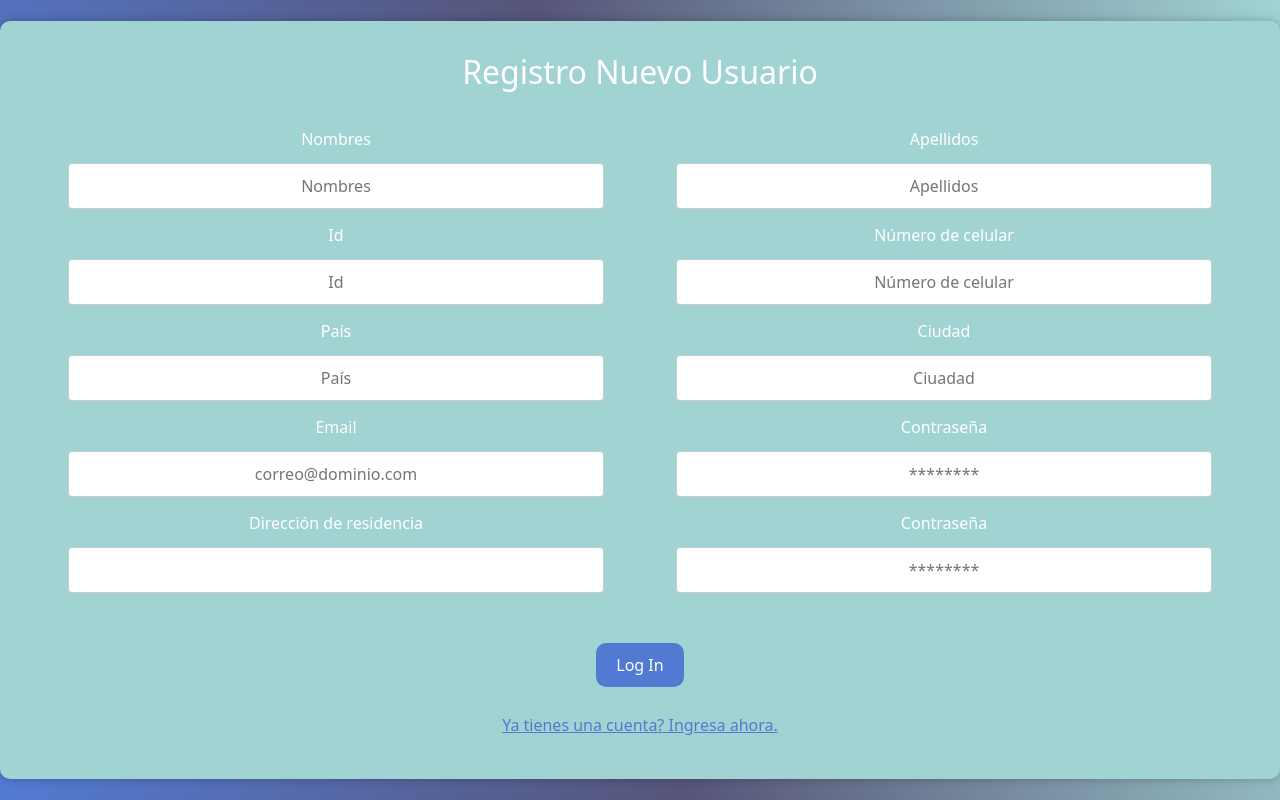
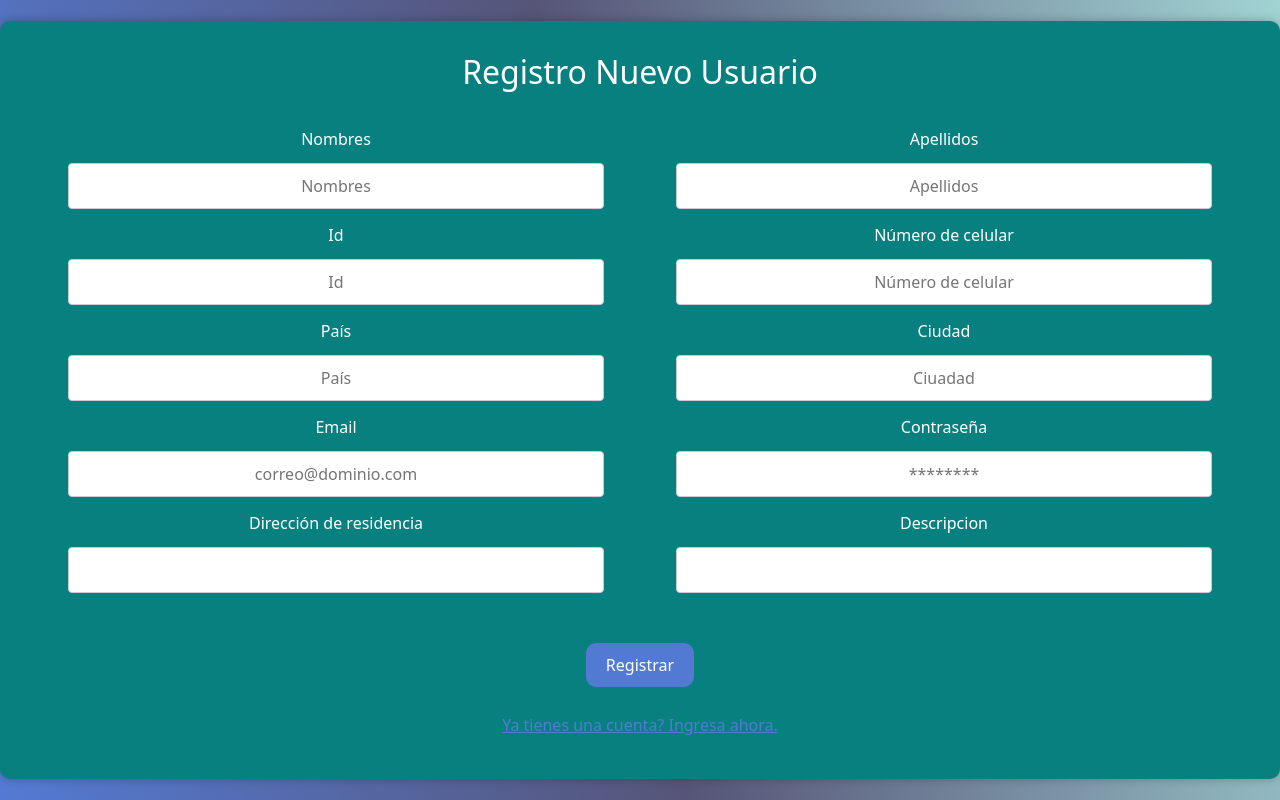
Before and after one commit to AndresGB1/workLinker-Front, a React (Create React App) app: page / in a window 1280 px wide. Both pictures are taken after a click on the button "No tienes una cuenta? Registratre ahora.". Built offline with nearby package versions, Linux system fonts and the light colour scheme.

Commit message:
Borrar usuario

```diff
--- a/src/App.css
+++ b/src/App.css
@@ -15,6 +15,12 @@ body {
   height: 75px;
   position: center;
 
+}
+.btn-container {
+  display: flex;
+  justify-content: center;
+  align-items: center;
+  margin-top: 10px;
 }
 
 /* Center app content */
@@ -85,7 +91,7 @@ body {
 }
 
 .auth-form-container {
-  background-color: #a1d3d3;
+  background-color: #098080;
 }
 
 .auth-form-container input::placeholder {
--- a/src/App.js
+++ b/src/App.js
@@ -3,6 +3,7 @@ import './App.css';
 import { Login } from "./pages/Login/Login";
 import { Register } from "./pages/Register/Register";
 import { Edit } from "./pages/Edit/Edit";
+import {Delete} from "./pages/Delete/Delete";
 
 function App() {
   const [currentForm, setCurrentForm] = useState('login');
@@ -17,12 +18,12 @@ function App() {
       <Login onFormSwitch={toggleForm} />
     ) : currentForm === "register" ? (
       <Register onFormSwitch={toggleForm} />
+    ) : currentForm === "edit" ? (
+      <Edit onFormSwitch={toggleForm} />
     ) : (
-        <Edit onFormSwitch={toggleForm} />
+      <Delete onFormSwitch={toggleForm} />
     )}
   </div>
-
 );
 }
-
 export default App;
--- /dev/null
+++ b/src/pages/Delete/Delete.jsx
@@ -0,0 +1,36 @@
+import React, { useState } from "react";
+
+export const Delete = (props) => {
+const [id, setId] = useState('');
+const [action, setAction] = useState('delete');
+
+const handleDelete = (e) => {
+  e.preventDefault();
+}
+
+return (
+    <div className="auth-form-container">
+      <form className="delete-form" onSubmit={handleDelete}>
+        <h2>Borra/Inhabilita tu usuario</h2>
+        <div style={{ width: '100%', display: 'inline-block' }}>
+          <label htmlFor="id">ID del usuario</label>
+          <br></br>
+          <input value={id} name="id" onChange={(e) => setId(e.target.value)} id="id" placeholder="ID del usuario" />
+        </div>
+        <br></br>
+        <br></br>
+        <label htmlFor="action">Acción a realizar:</label>
+        <br></br>
+        <div style={{ display: 'flex', alignItems: 'center' }}>
+          <input type="radio" id="delete" name="action" value="delete" checked={action === 'delete'} onChange={(e) => setAction(e.target.value)} />
+          <label htmlFor="delete" style={{ marginLeft: '5px' }}>Borrar cuenta</label>
+          <input type="radio" id="disable" name="action" value="disable" checked={action === 'disable'} onChange={(e) => setAction(e.target.value)} style={{ marginLeft: '100px' }} />
+          <label htmlFor="disable" style={{ marginLeft: '5px' }}>Inhabilitar cuenta</label>
+        </div>
+        <br></br>
+        <button type="submit">Realizar</button>
+      </form>
+      <button className="link-btn" onClick={() => props.onFormSwitch('login')}>Regresar.</button>
+    </div>
+  )
+}
--- a/src/pages/Edit/Edit.jsx
+++ b/src/pages/Edit/Edit.jsx
@@ -69,13 +69,13 @@ export const Edit = (props) => {
                 <input value={address} onChange={(e) => setAddress(e.target.value)}type="address" placeholder="" id="address" name="address" />
             </div>
             <div style={{ width: '50%', display: 'inline-block' }}>
-                <label htmlFor="description">Description</label>
+                <label htmlFor="description">Descripcion</label>
                 <br></br>
                 <input value={description} onChange={(e) => setPass(e.target.value)} type="description" placeholder="" id="description" name="description" />
             </div>
         </div>
         <br></br>
-        <button type="submit">Edit</button>
+        <button type="submit">Editar</button>
     </form>
     <button className="link-btn" onClick={() => props.onFormSwitch('login')}>Regresar.</button>
 </div>
--- a/src/pages/Login/Login.jsx
+++ b/src/pages/Login/Login.jsx
@@ -41,6 +41,7 @@ export const Login = (props) => {
             </form>
             <button className="link-btn" onClick={() => props.onFormSwitch('register')}>No tienes una cuenta? Registratre ahora.</button>
             <button className="link-btnEdit" onClick={() => props.onFormSwitch('edit')}>Edita tu perfil.</button>
+            <button className="link-btnDelete" onClick={() => props.onFormSwitch('delete')}>Borra tu perfil.</button>
         </div>
     )
 }
--- a/src/pages/Register/Register.jsx
+++ b/src/pages/Register/Register.jsx
@@ -69,13 +69,13 @@ export const Register = (props) => {
                 <input value={address} onChange={(e) => setAddress(e.target.value)}type="address" placeholder="" id="address" name="address" />
             </div>
             <div style={{ width: '50%', display: 'inline-block' }}>
-                <label htmlFor="password">Contraseña</label>
+                <label htmlFor="description">Descripcion</label>
                 <br></br>
-                <input value={pass} onChange={(e) => setPass(e.target.value)} type="password" placeholder="********" id="password" name="password" />
+                <input value={description} onChange={(e) => setDescription(e.target.value)} type="description" placeholder="" id="description" name="description" />
             </div>
         </div>
         <br></br>
-        <button type="submit">Log In</button>
+        <button type="submit">Registrar</button>
     </form>
     <button className="link-btn" onClick={() => props.onFormSwitch('login')}>Ya tienes una cuenta? Ingresa ahora.</button>
 </div>
```
Also changed, not shown: src/images/iconjob.png (deleted). Lines whose indentation alone changed are shown as unchanged.
